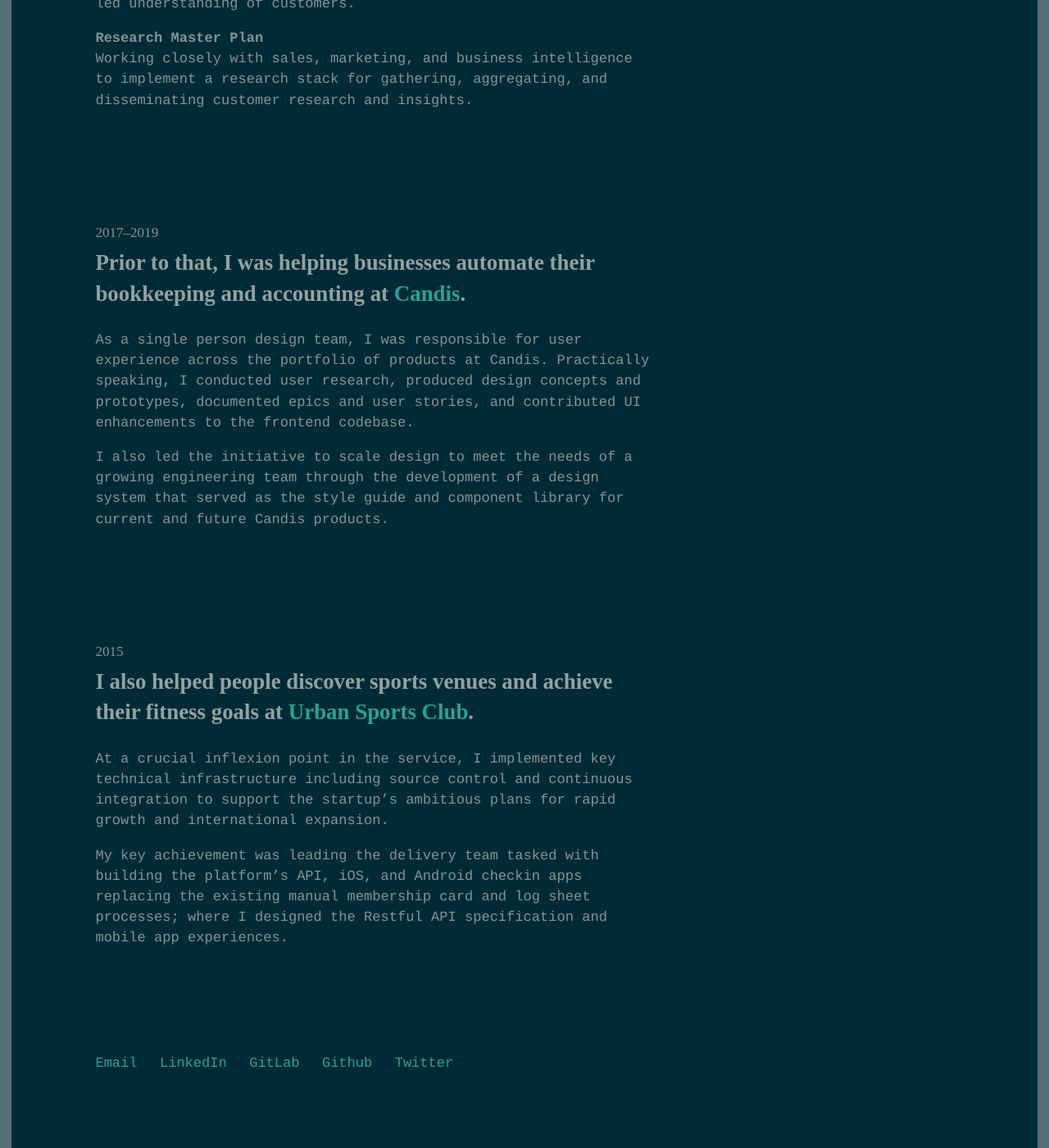
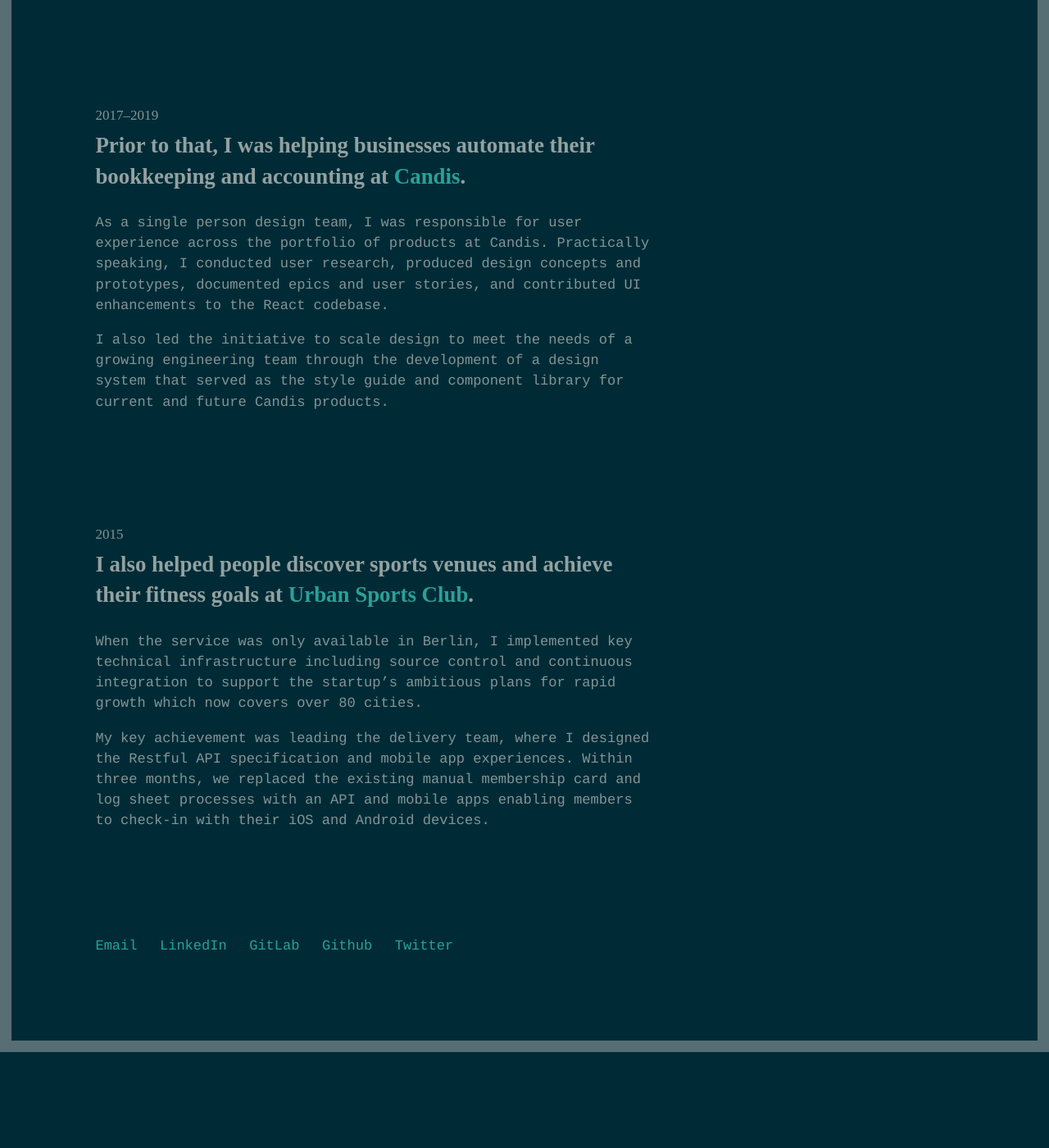
Before and after one commit to jngo/smallepic-jekyll, a Jekyll site: the page built from index.html, in a window 1280 px wide and 1400 px high, scrolled down 1765 px. Shown: the whole window at 82% size. Built offline with Jekyll 4.4.1, drawn with Linux system fonts in a browser that asks for light colours; some web fonts are replaced; part of the change alters nothing that is shown; some of the changed text lies outside the part shown.

```diff
--- a/_config.yml
+++ b/_config.yml
@@ -1,3 +1,7 @@
 destination: public
 title: John Ngo
+meta:
+  title: Hi, I’m John Ngo
+  description: I build products at the intersection of design and engineering.
+  url: http://smallepic.com/
 exclude: ['README.md']
--- a/_includes/head.html
+++ b/_includes/head.html
@@ -2,7 +2,12 @@
   <title>{{ site.title }}</title>
   <meta charset="utf-8">
   <meta name="viewport" content="width=device-width, initial-scale=1">
-
+  <meta name="title" content="{{ site.meta.title }}">
+  <meta name="description" content="{{ site.meta.description }}">
+  <meta property="og:title" content="{{ site.meta.title }}">
+  <meta property="og:description" content="{{ site.meta.description }}">
+  <meta property="og:type" content="website">
+  <meta property="og:url" content="{{ site.meta.url }}">
   <link rel="stylesheet" href="https://use.typekit.net/xtr2ajt.css">
   <link rel="stylesheet" href="stylesheets/application.css">
 </head>
--- a/index.html
+++ b/index.html
@@ -5,14 +5,13 @@ layout: default
 <section id="up42">
   <h1><em>2019–</em><br>I’m currently democratising access to geospatial data and analytics at <a href="https://up42.com/">UP42</a>.</h1>
   <p>As the first design hire within the Airbus Defence and Space subsidiary, I have established design practice within the organisation.</p>
-  <p>As the first design hire within the Airbus Defence and Space subsidiary, I drive our design process from discovery, to exploration and prototyping, through to implementation.</p>
   <p>I’ve been responsible for establishing a culture of continuous research through a combination of quantitative (SQL, BigQuery, etc.) and qualitative (user interviews, usability testing, etc.) techniques—to ensure decisions are made with the best data and insights at hand.</p>
-  <p>I also drive our user centred design process from discovery to exploration and prototyping, through to implementation; as well as collaborating with our frontend team to establish the foundations of our design system, through the design and implementation of token and component libraries in Figma and Vue.js.</p>
+  <p>I also collaborate with our frontend team to establish the foundations of our design system, through the design and implementation of token and component libraries in Figma and Vue.js.</p>
 
   <h2>Highlights</h2>
   <ul>
     <li><strong>Catalog Search</strong><br>A technically ambitious project to provide real-time visibility into available satellite imagery from multiple providers.</li>
-    <li><strong>Geospatial Solutions Marketplace</strong><br>Informed leadership decision making through facilitation of a design sprint exploring the opportunities for a lucrative, yet potentially high risk venture into a new market.</li>
+    <li><strong>Geospatial Solutions Marketplace</strong><br>Facilitation of a design sprint exploring the opportunities for a lucrative, yet potentially high risk venture into a new market.</li>
     <li><strong>Marketing Website</strong><br>A holistic redesign of the marketing website driven by a research led understanding of customers.</li>
     <li><strong>Research Master Plan</strong><br>Working closely with sales, marketing, and business intelligence to implement a research stack for gathering, aggregating, and disseminating customer research and insights.</li>
   </ul>
@@ -20,12 +19,12 @@ layout: default
 
 <section id="candis">
   <h1><em>2017–2019</em><br>Prior to that, I was helping businesses automate their bookkeeping and accounting at <a href="https://www.candis.io/">Candis</a>.</h1>
-  <p>As a single person design team, I was responsible for user experience across the portfolio of products at Candis. Practically speaking, I conducted user research, produced design concepts and prototypes, documented epics and user stories, and contributed UI enhancements to the frontend codebase.</p>
+  <p>As a single person design team, I was responsible for user experience across the portfolio of products at Candis. Practically speaking, I conducted user research, produced design concepts and prototypes, documented epics and user stories, and contributed UI enhancements to the React codebase.</p>
   <p>I also led the initiative to scale design to meet the needs of a growing engineering team through the development of a design system that served as the style guide and component library for current and future Candis products.</p>
 </section>
 
 <section id="urban-sports-club">
   <h1><em>2015</em><br>I also helped people discover sports venues and achieve their fitness goals at <a href="https://urbansportsclub.com/">Urban Sports Club</a>.</h1>
-  <p>At a crucial inflexion point in the service, I implemented key technical infrastructure including source control and continuous integration to support the startup’s ambitious plans for rapid growth and international expansion.</p>
-  <p>My key achievement was leading the delivery team tasked with building the platform’s API, iOS, and Android checkin apps replacing the existing manual membership card and log sheet processes; where I designed the Restful API specification and mobile app experiences.</p>
+  <p>When the service was only available in Berlin, I implemented key technical infrastructure including source control and continuous integration to support the startup’s ambitious plans for rapid growth which now covers over 80 cities.</p>
+  <p>My key achievement was leading the delivery team, where I designed the Restful API specification and mobile app experiences. Within three months, we replaced the existing manual membership card and log sheet processes with an API and mobile apps enabling members to check-in with their iOS and Android devices.</p>
 </section>
```
